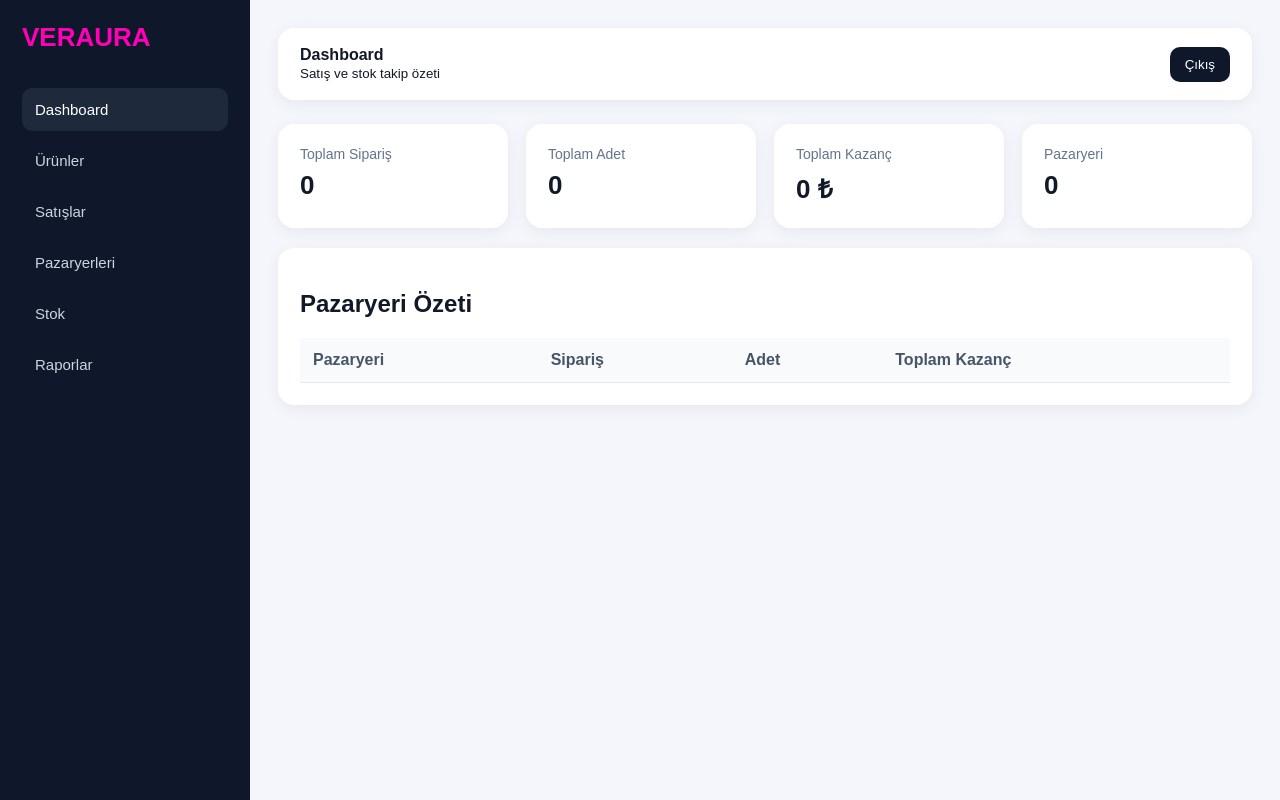
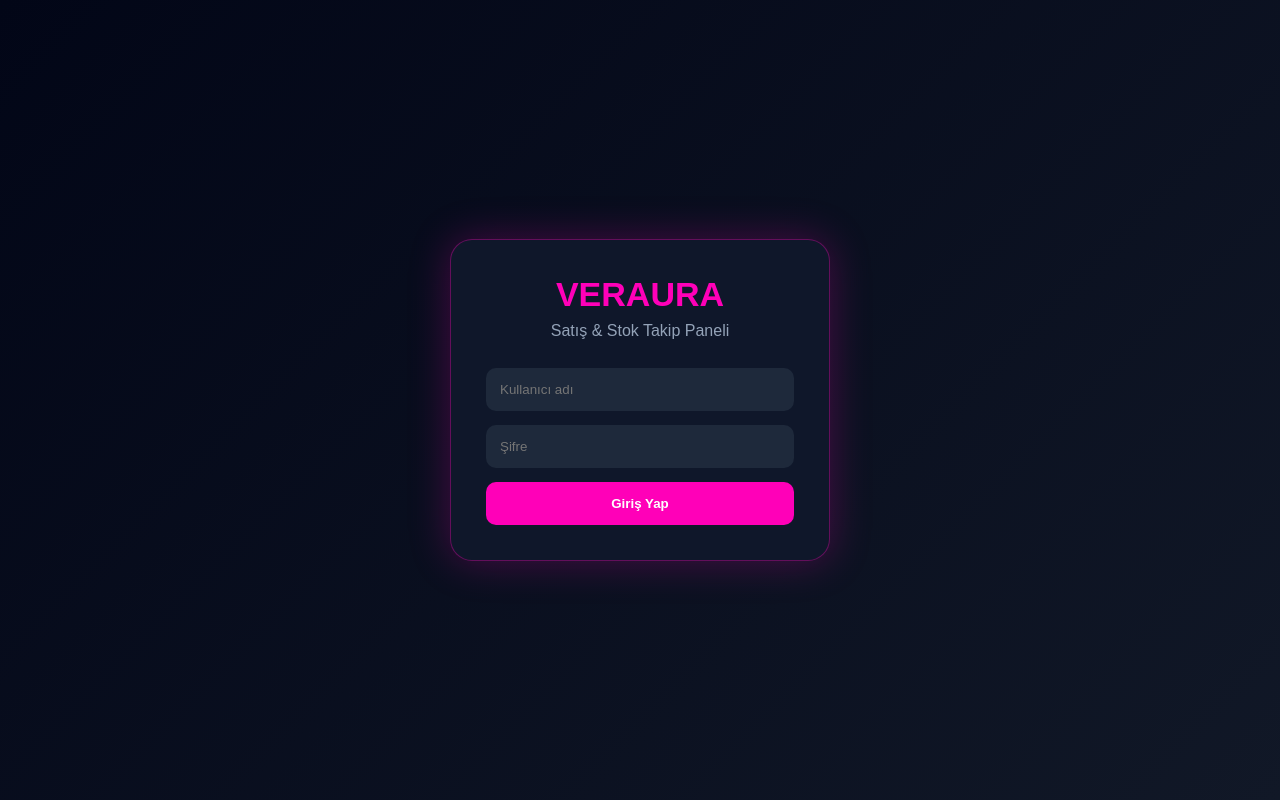
Before and after one commit to ibrahimsurgit/veraura, a website: page public/index.html in a window 1280 px wide. Drawn offline with Linux system fonts and the light colour scheme; no server answers.

Commit message:
login geri eklendi

```diff
--- a/public/index.html
+++ b/public/index.html
@@ -8,7 +8,64 @@
 <style>
 *{box-sizing:border-box}
 body{margin:0;font-family:Arial,sans-serif;background:#f4f6fb;color:#111827}
-.layout{display:flex;min-height:100vh}
+
+/* LOGIN */
+.login-page{
+    min-height:100vh;
+    display:flex;
+    justify-content:center;
+    align-items:center;
+    background:linear-gradient(135deg,#020617,#111827);
+}
+.login-box{
+    width:380px;
+    background:#0f172a;
+    padding:35px;
+    border-radius:22px;
+    box-shadow:0 0 40px rgba(255,0,184,.25);
+    border:1px solid rgba(255,0,184,.35);
+}
+.login-logo{
+    text-align:center;
+    font-size:34px;
+    font-weight:bold;
+    color:#ff00b8;
+    margin-bottom:8px;
+}
+.login-sub{
+    text-align:center;
+    color:#94a3b8;
+    margin-bottom:28px;
+}
+.login-box input{
+    width:100%;
+    padding:14px;
+    margin-bottom:14px;
+    border:none;
+    border-radius:10px;
+    background:#1e293b;
+    color:white;
+    outline:none;
+}
+.login-box button{
+    width:100%;
+    padding:14px;
+    border:none;
+    border-radius:10px;
+    background:#ff00b8;
+    color:white;
+    font-weight:bold;
+    cursor:pointer;
+}
+.error{
+    display:none;
+    color:#ff6b6b;
+    text-align:center;
+    margin-top:15px;
+}
+
+/* PANEL */
+.layout{display:none;min-height:100vh}
 .sidebar{width:250px;background:#0f172a;color:white;padding:22px}
 .logo{font-size:26px;font-weight:bold;color:#ff00b8;margin-bottom:35px}
 .menu button{width:100%;background:transparent;color:#cbd5e1;border:none;padding:13px;text-align:left;border-radius:10px;cursor:pointer;margin-bottom:8px;font-size:15px}
@@ -31,7 +88,21 @@ th{background:#f8fafc;color:#475569}
 
 <body>
 
-<div class="layout">
+<div class="login-page" id="loginPage">
+    <div class="login-box">
+        <div class="login-logo">VERAURA</div>
+        <div class="login-sub">Satış & Stok Takip Paneli</div>
+
+        <input type="text" id="username" placeholder="Kullanıcı adı">
+        <input type="password" id="password" placeholder="Şifre">
+
+        <button onclick="login()">Giriş Yap</button>
+
+        <div class="error" id="errorBox">Kullanıcı adı veya şifre hatalı</div>
+    </div>
+</div>
+
+<div class="layout" id="panel">
     <aside class="sidebar">
         <div class="logo">VERAURA</div>
 
@@ -65,9 +136,7 @@ th{background:#f8fafc;color:#475569}
             <div class="card">
                 <h2>Pazaryeri Özeti</h2>
                 <table id="dashboardTable">
-                    <thead>
-                        <tr><th>Pazaryeri</th><th>Sipariş</th><th>Adet</th><th>Toplam Kazanç</th></tr>
-                    </thead>
+                    <thead><tr><th>Pazaryeri</th><th>Sipariş</th><th>Adet</th><th>Toplam Kazanç</th></tr></thead>
                     <tbody></tbody>
                 </table>
             </div>
@@ -77,9 +146,7 @@ th{background:#f8fafc;color:#475569}
             <div class="card">
                 <h2>Ürünler</h2>
                 <table id="urunTable">
-                    <thead>
-                        <tr><th>Kod</th><th>Ürün</th><th>Alış</th><th>Satış</th><th>Stok</th></tr>
-                    </thead>
+                    <thead><tr><th>Kod</th><th>Ürün</th><th>Alış</th><th>Satış</th><th>Stok</th></tr></thead>
                     <tbody></tbody>
                 </table>
             </div>
@@ -89,9 +156,7 @@ th{background:#f8fafc;color:#475569}
             <div class="card">
                 <h2>Satışlar</h2>
                 <table id="satisTable">
-                    <thead>
-                        <tr><th>Tarih</th><th>Pazar</th><th>Ürün</th><th>Adet</th><th>Satış</th><th>Net Kazanç</th></tr>
-                    </thead>
+                    <thead><tr><th>Tarih</th><th>Pazar</th><th>Ürün</th><th>Adet</th><th>Satış</th><th>Net Kazanç</th></tr></thead>
                     <tbody></tbody>
                 </table>
             </div>
@@ -101,9 +166,7 @@ th{background:#f8fafc;color:#475569}
             <div class="card">
                 <h2>Pazaryerleri</h2>
                 <table id="pazarTable">
-                    <thead>
-                        <tr><th>ID</th><th>Ad</th></tr>
-                    </thead>
+                    <thead><tr><th>ID</th><th>Ad</th></tr></thead>
                     <tbody></tbody>
                 </table>
             </div>
@@ -113,9 +176,7 @@ th{background:#f8fafc;color:#475569}
             <div class="card">
                 <h2>Stok Takip</h2>
                 <table id="stokTable">
-                    <thead>
-                        <tr><th>Kod</th><th>Ürün</th><th>Stok</th><th>Alış</th><th>Satış</th></tr>
-                    </thead>
+                    <thead><tr><th>Kod</th><th>Ürün</th><th>Stok</th><th>Alış</th><th>Satış</th></tr></thead>
                     <tbody></tbody>
                 </table>
             </div>
@@ -131,6 +192,29 @@ th{background:#f8fafc;color:#475569}
 </div>
 
 <script>
+function login(){
+    const username = document.getElementById("username").value;
+    const password = document.getElementById("password").value;
+
+    if(username === "isurgit" && password === "9876"){
+        localStorage.setItem("verauraLogin","true");
+        panelAc();
+    }else{
+        document.getElementById("errorBox").style.display = "block";
+    }
+}
+
+function panelAc(){
+    document.getElementById("loginPage").style.display = "none";
+    document.getElementById("panel").style.display = "flex";
+    dashboardGetir();
+}
+
+function cikisYap(){
+    localStorage.removeItem("verauraLogin");
+    location.reload();
+}
+
 function sayfaAc(id, btn){
     document.querySelectorAll(".view").forEach(v => v.classList.remove("active"));
     document.getElementById(id).classList.add("active");
@@ -147,23 +231,18 @@ function sayfaAc(id, btn){
     if(id === "stok") stokGetir();
 }
 
-function cikisYap(){
-    localStorage.removeItem("verauraLogin");
-    location.reload();
-}
-
 async function dashboardGetir(){
     const response = await fetch("/dashboard");
     const result = await response.json();
     const tbody = document.querySelector("#dashboardTable tbody");
     tbody.innerHTML = "";
 
-    let toplamSiparis = 0, toplamAdet = 0, toplamKazanc = 0;
+    let siparis = 0, adet = 0, kazanc = 0;
 
     result.data.forEach(item => {
-        toplamSiparis += Number(item.siparis_sayisi);
-        toplamAdet += Number(item.toplam_adet);
-        toplamKazanc += Number(item.toplam_kazanc);
+        siparis += Number(item.siparis_sayisi);
+        adet += Number(item.toplam_adet);
+        kazanc += Number(item.toplam_kazanc);
 
         tbody.innerHTML += `
             <tr>
@@ -174,9 +253,9 @@ async function dashboardGetir(){
             </tr>`;
     });
 
-    toplamSiparis.innerText = toplamSiparis;
-    document.getElementById("toplamAdet").innerText = toplamAdet;
-    document.getElementById("toplamKazanc").innerText = toplamKazanc.toLocaleString("tr-TR") + " ₺";
+    document.getElementById("toplamSiparis").innerText = siparis;
+    document.getElementById("toplamAdet").innerText = adet;
+    document.getElementById("toplamKazanc").innerText = kazanc.toLocaleString("tr-TR") + " ₺";
     document.getElementById("pazaryeriSayisi").innerText = result.data.length;
 }
 
@@ -243,7 +322,9 @@ async function stokGetir(){
     });
 }
 
-dashboardGetir();
+if(localStorage.getItem("verauraLogin") === "true"){
+    panelAc();
+}
 </script>
 
 </body>
```
